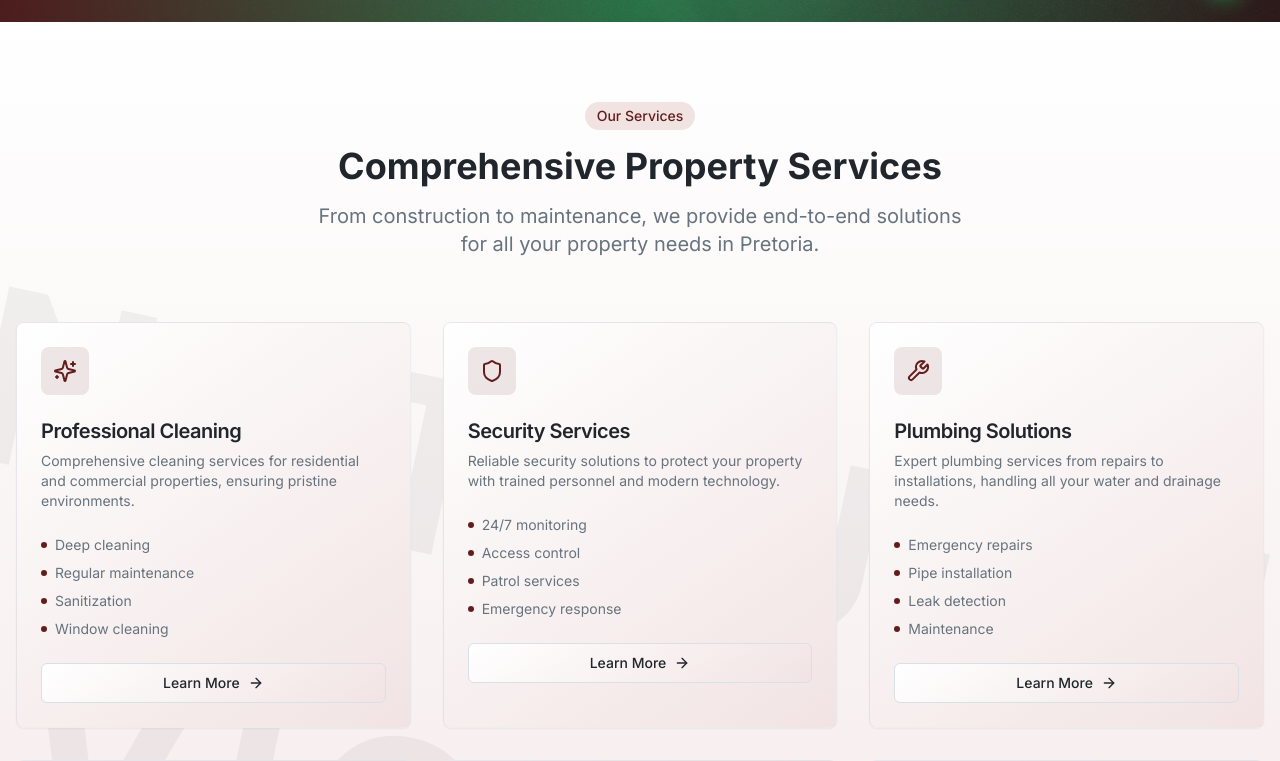
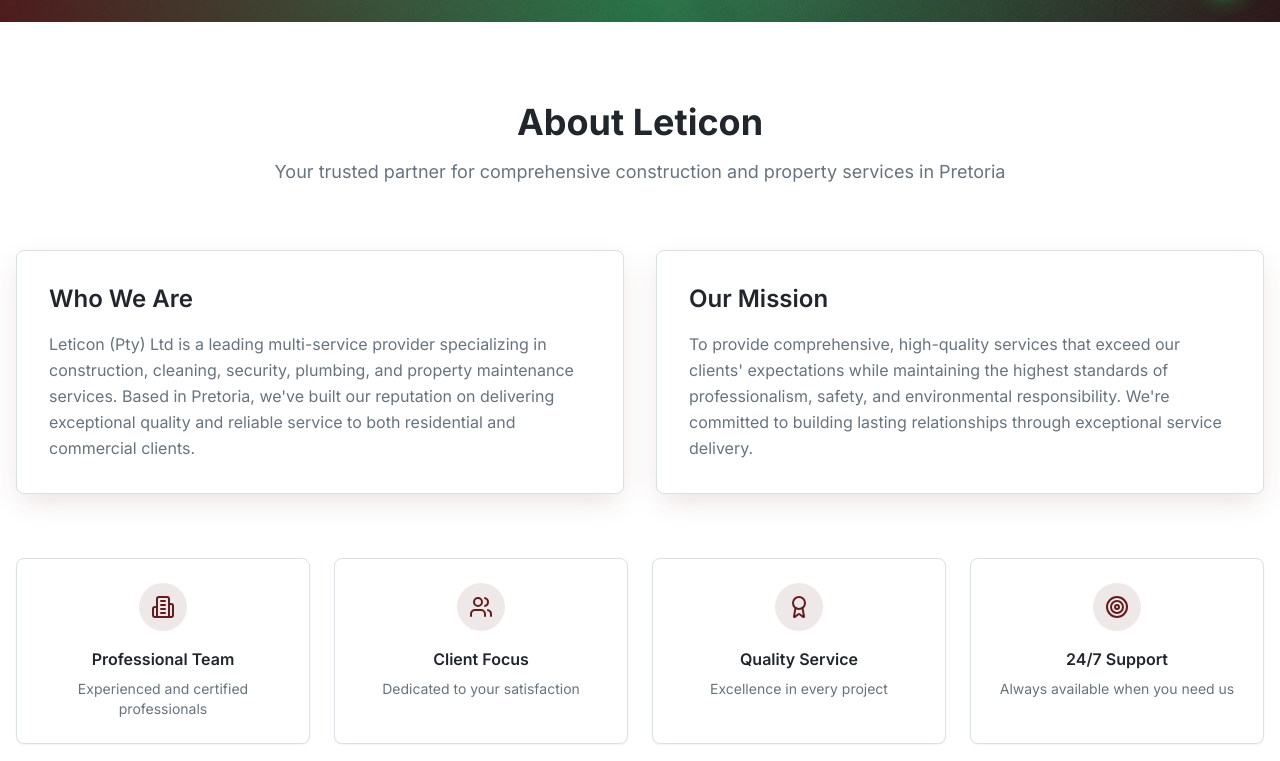
Before and after one commit to maphal-2025/leticon-presto-homes, a React (Vite) app: page / in a window 1280 px wide. Shown: the part 778-1539 px from the top of the page. Built offline with nearby package versions, Linux system fonts and the light colour scheme.

Commit message:
Add About page functionality

```diff
--- /dev/null
+++ b/src/components/About.tsx
@@ -0,0 +1,74 @@
+import { Building2, Users, Award, Target } from "lucide-react";
+
+const About = () => {
+  return (
+    <section id="about" className="py-20 bg-gradient-subtle">
+      <div className="container mx-auto px-4">
+        <div className="max-w-3xl mx-auto text-center mb-16">
+          <h2 className="text-4xl font-bold mb-4">About Leticon</h2>
+          <p className="text-lg text-muted-foreground">
+            Your trusted partner for comprehensive construction and property services in Pretoria
+          </p>
+        </div>
+
+        <div className="grid grid-cols-1 md:grid-cols-2 gap-8 mb-16">
+          <div className="bg-card rounded-lg p-8 shadow-elegant border border-border">
+            <h3 className="text-2xl font-semibold mb-4">Who We Are</h3>
+            <p className="text-muted-foreground leading-relaxed">
+              Leticon (Pty) Ltd is a leading multi-service provider specializing in construction,
+              cleaning, security, plumbing, and property maintenance services. Based in Pretoria,
+              we've built our reputation on delivering exceptional quality and reliable service to
+              both residential and commercial clients.
+            </p>
+          </div>
+
+          <div className="bg-card rounded-lg p-8 shadow-elegant border border-border">
+            <h3 className="text-2xl font-semibold mb-4">Our Mission</h3>
+            <p className="text-muted-foreground leading-relaxed">
+              To provide comprehensive, high-quality services that exceed our clients' expectations
+              while maintaining the highest standards of professionalism, safety, and environmental
+              responsibility. We're committed to building lasting relationships through exceptional
+              service delivery.
+            </p>
+          </div>
+        </div>
+
+        <div className="grid grid-cols-1 md:grid-cols-4 gap-6">
+          <div className="text-center p-6 bg-card rounded-lg border border-border shadow-sm hover:shadow-elegant transition-shadow">
+            <div className="w-12 h-12 bg-primary/10 rounded-full flex items-center justify-center mx-auto mb-4">
+              <Building2 className="w-6 h-6 text-primary" />
+            </div>
+            <h4 className="font-semibold mb-2">Professional Team</h4>
+            <p className="text-sm text-muted-foreground">Experienced and certified professionals</p>
+          </div>
+
+          <div className="text-center p-6 bg-card rounded-lg border border-border shadow-sm hover:shadow-elegant transition-shadow">
+            <div className="w-12 h-12 bg-primary/10 rounded-full flex items-center justify-center mx-auto mb-4">
+              <Users className="w-6 h-6 text-primary" />
+            </div>
+            <h4 className="font-semibold mb-2">Client Focus</h4>
+            <p className="text-sm text-muted-foreground">Dedicated to your satisfaction</p>
+          </div>
+
+          <div className="text-center p-6 bg-card rounded-lg border border-border shadow-sm hover:shadow-elegant transition-shadow">
+            <div className="w-12 h-12 bg-primary/10 rounded-full flex items-center justify-center mx-auto mb-4">
+              <Award className="w-6 h-6 text-primary" />
+            </div>
+            <h4 className="font-semibold mb-2">Quality Service</h4>
+            <p className="text-sm text-muted-foreground">Excellence in every project</p>
+          </div>
+
+          <div className="text-center p-6 bg-card rounded-lg border border-border shadow-sm hover:shadow-elegant transition-shadow">
+            <div className="w-12 h-12 bg-primary/10 rounded-full flex items-center justify-center mx-auto mb-4">
+              <Target className="w-6 h-6 text-primary" />
+            </div>
+            <h4 className="font-semibold mb-2">24/7 Support</h4>
+            <p className="text-sm text-muted-foreground">Always available when you need us</p>
+          </div>
+        </div>
+      </div>
+    </section>
+  );
+};
+
+export default About;
--- a/src/pages/Index.tsx
+++ b/src/pages/Index.tsx
@@ -1,5 +1,6 @@
 import Header from "@/components/Header";
 import Hero from "@/components/Hero";
+import About from "@/components/About";
 import Services from "@/components/Services";
 import Contact from "@/components/Contact";
 import Footer from "@/components/Footer";
@@ -11,6 +12,7 @@ const Index = () => {
       <Header />
       <main>
         <Hero />
+        <About />
         <Services />
         <Contact />
       </main>
```
